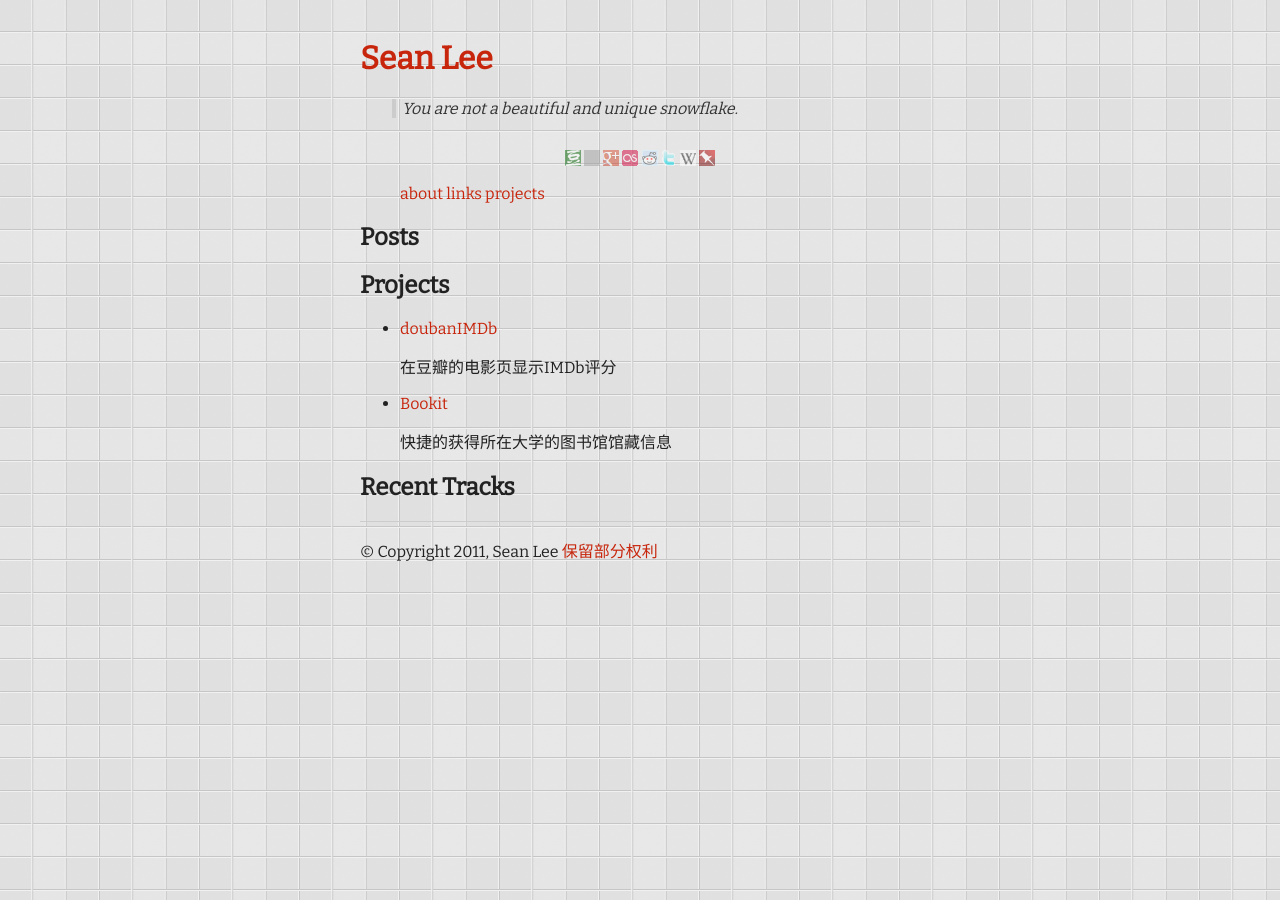
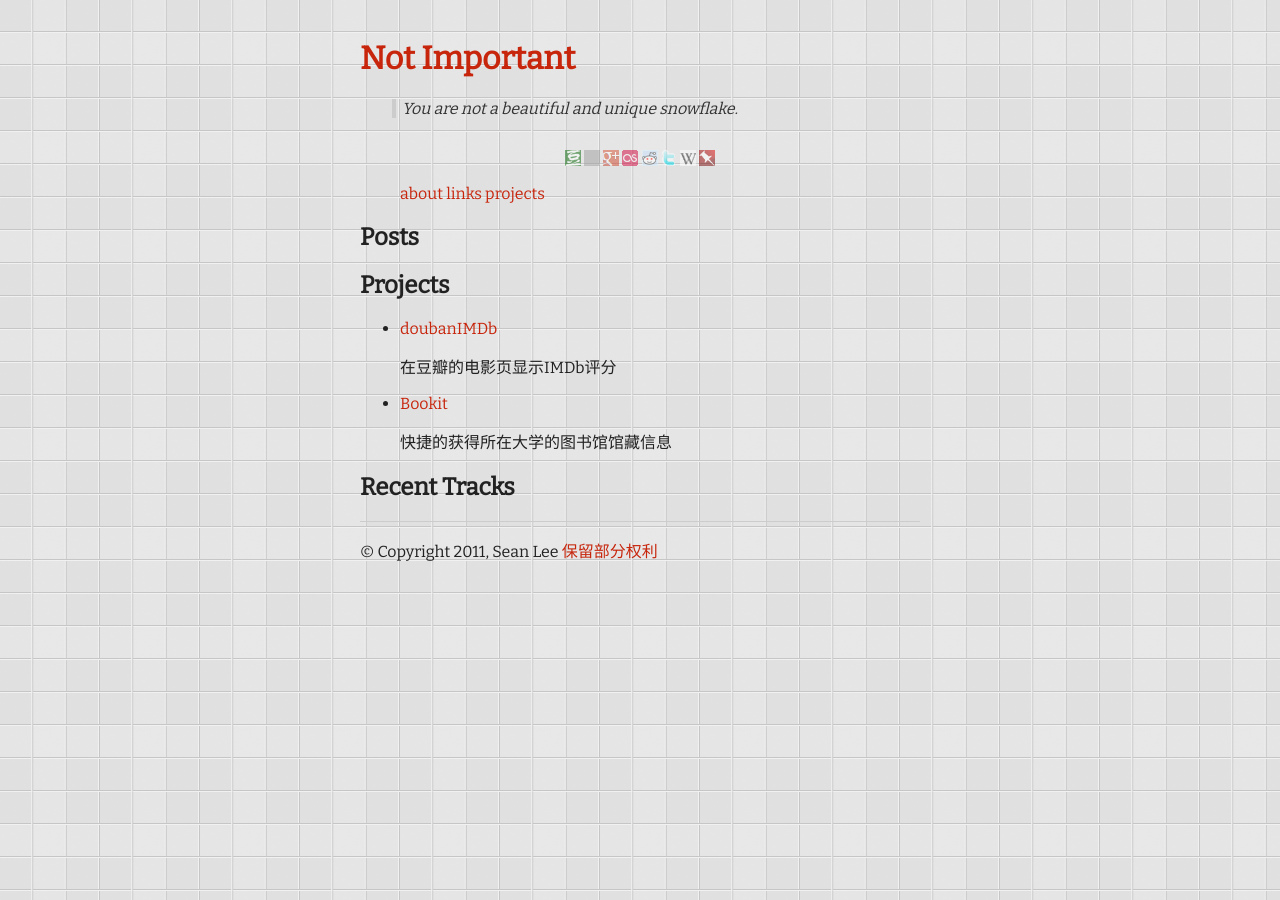
Before and after one commit to lisongx/notimportant.org, a Jekyll site: the page built from index.html, in a window 1280 px wide. Built offline with Jekyll 4.4.1, drawn with Linux system fonts in a browser that asks for light colours; nearby versions of some CDN libraries; grey boxes are pictures that could not be loaded.

Commit message:
change the title

```diff
--- a/_layouts/default.html
+++ b/_layouts/default.html
@@ -26,7 +26,7 @@
 <div id="container">
     <header>
         <hgroup>
-        <h1><a href="/">Sean Lee</a></h1>
+        <h1><a href="/">Not Important</a></h1>
         <blockquote>You are not a beautiful and unique snowflake.</blockquote>
         </hgroup>
         <p id="rellinks">
```
